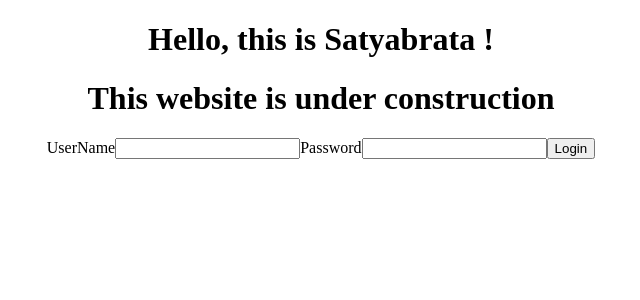
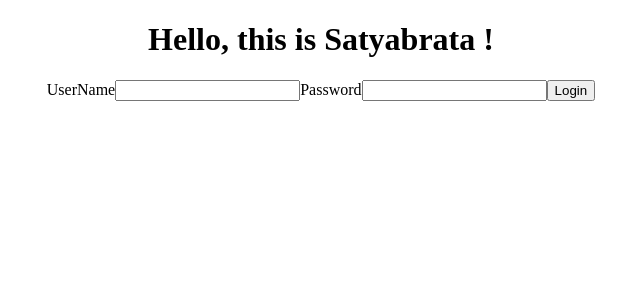
Before and after one commit to satyabratasaha-me/expense-management, an Angular app: page / in a window 1280 px wide. Shown: the top 300 px of the page, without its empty margins (319-959 px from the left). Built offline with nearby package versions, Linux system fonts and the light colour scheme.

Commit message:
Added scripts in travisci

```diff
--- a/src/app/app.component.html
+++ b/src/app/app.component.html
@@ -3,7 +3,5 @@
   <h1>
     Hello, this is {{title}} !
   </h1>
-  <h1>This website is under construction</h1>
- <!-- <pm-sidebar></pm-sidebar> -->
   <login></login>
 </div>
```
Also changed, not shown: .travis.yml.
